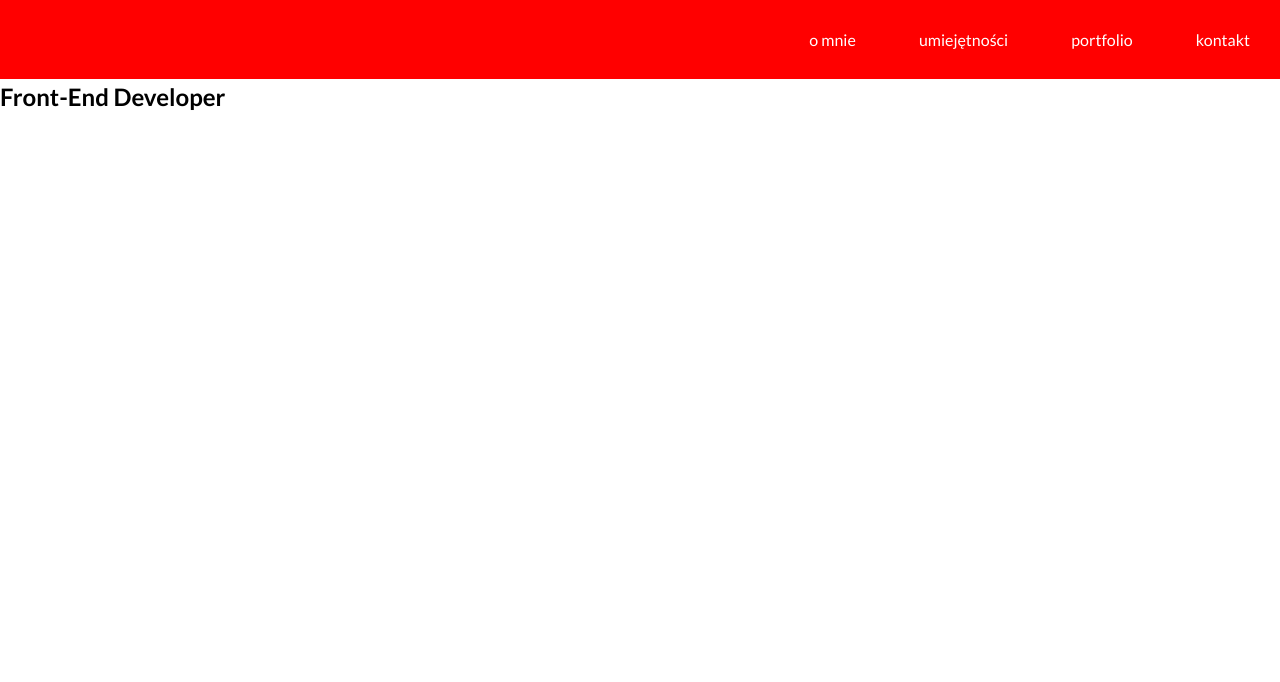
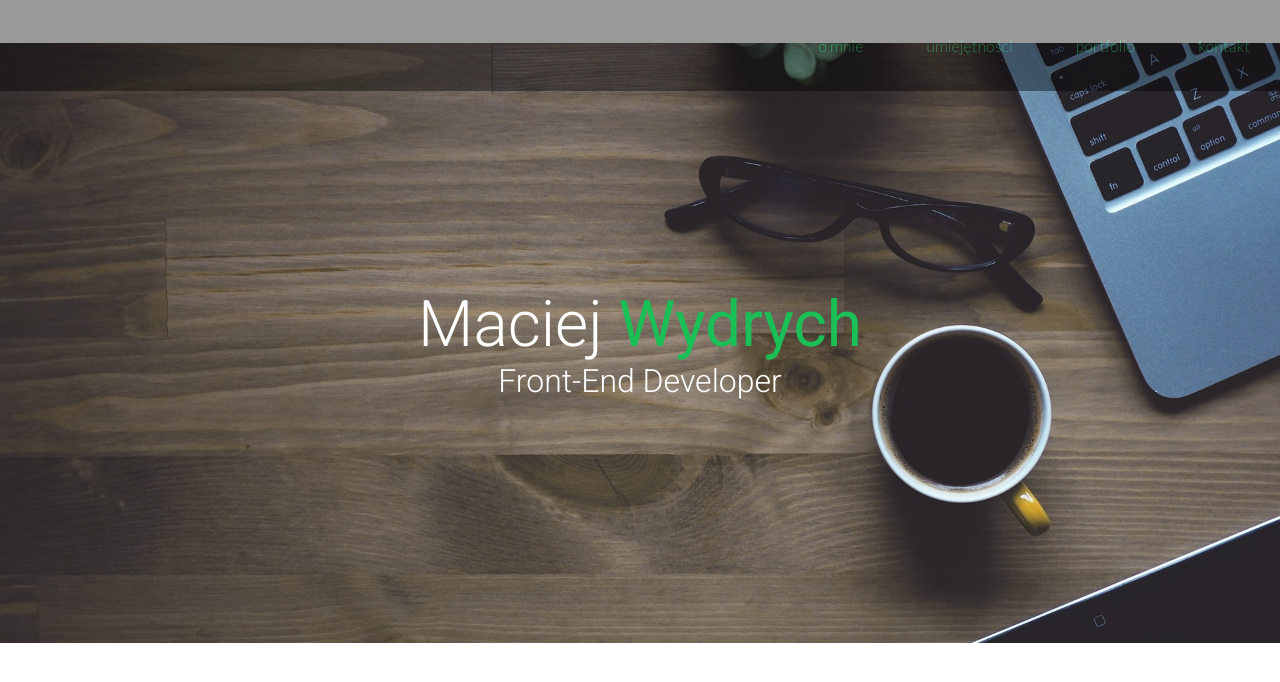
Before and after one commit to cpthardy/css-rozszerzony, a plain HTML site: page portfolio/index.html in a window 1280 px wide. Drawn offline with Linux system fonts and the light colour scheme.

Commit message:
rebuild header

```diff
--- a/portfolio/css/style.css
+++ b/portfolio/css/style.css
@@ -1,33 +1,109 @@
+/*GENERAL STYLES - START*/
+
+span {
+    color: #1ac056;
+}
+
+section {
+    padding: 0 80px 100px; /*top left-right bottom*/
+}
+
 * {
+
     box-sizing: border-box;
 }
 
 body {
     font-family: "Lato", sans-serif;
+    font-weight: 300;
     margin: 0px;
+    padding: 0;
+    color: #291f1a;
 }
 
-nav#menu {
-    background-color: red;
-    position: fixed;
-    top: 0;
-    width: 100%;
+span {
+    color: #1ac056;
+    font-weight: 400;
 }
-nav#menu ul {
-    margin: 0px;
-    float: right;
-}
-nav#menu .menu-item {
-    display: inline-block;
-    padding: 30px;
+
+section {
+    padding: 0 80px 100px; /*top left-right bottom*/
 }
 
 a {
     text-decoration: none;
     color: white;
-    transition: color 0.1s linear;
+    transition: all 0.3s;
 
 }
-a:hover {
-    color: dimgrey;
+
+/*GENERAL STYLES - END*/
+
+/*zrobic duzy kontener, w ktorym bedzie background-image, w nim beda nav i header*/
+
+/*NAVIGATION - START*/
+
+#main-nav {
+    background-color:rgba(0, 0, 0, 0.8);
+    position: fixed;
+    top: 0;
+    width: 100%;
+    opacity: 0.5;
+    z-index: 1;
 }
+
+nav#main-nav ul {
+    float: right;
+}
+
+nav#main-nav .menu-item {
+    display: inline-block;
+    padding: 20px 30px;
+}
+
+a {
+    text-decoration: none;
+    color: #1ac056;
+    font-weight: 300;
+
+}
+
+#main-nav ul li a:hover {
+    color: #291f1a;
+}
+
+/*NAVIGATION - END*/
+
+/*HEADER - START*/
+
+#main-header {
+    background-image: url(../img/header-background.jpg);
+    height: 600px;
+    background-position: center;
+    background-size: cover;
+    color: #fff;
+}
+
+.header-content {
+    text-align: center;
+    position: relative;
+    top: 50%;
+    transform: translateY(-50%);
+/*    transform: translate przesuwa obiekt, skalując (%) do obiektu, który jest przesuwany, nie do rodzica*/
+}
+
+#main-header .header-content h1 {
+    font-size: 4em;
+    font-family: "Roboto", sans-serif;
+    font-weight: 300;
+    margin-bottom: 0;
+}
+
+#main-header .header-content h2 {
+    font-size: 2em;
+    font-family: "Roboto", sans-serif;
+    font-weight: 300;
+    margin-top: 0
+}
+
+/*HEADER - END*/
--- a/portfolio/index.html
+++ b/portfolio/index.html
@@ -14,7 +14,8 @@
 
 <body>
     <!--   <a href=""><i class="fab fa-accessible-icon"></i></a>-->
-    <nav id="menu">
+<div id="header-containter">
+    <nav id="main-nav">
         <ul>
             <li class="menu-item"><a href="#about">o mnie</a></li>
             <li class="menu-item"><a href="#skills">umiejętności</a></li>
@@ -24,11 +25,12 @@
     </nav>
 
     <header id="main-header">
-        <div id="my-name">
+        <div class="header-content">
             <h1>Maciej <span>Wydrych</span></h1>
             <h2>Front-End Developer</h2>
         </div>
     </header>
+</div>
 </body>
 
 </html>
```
